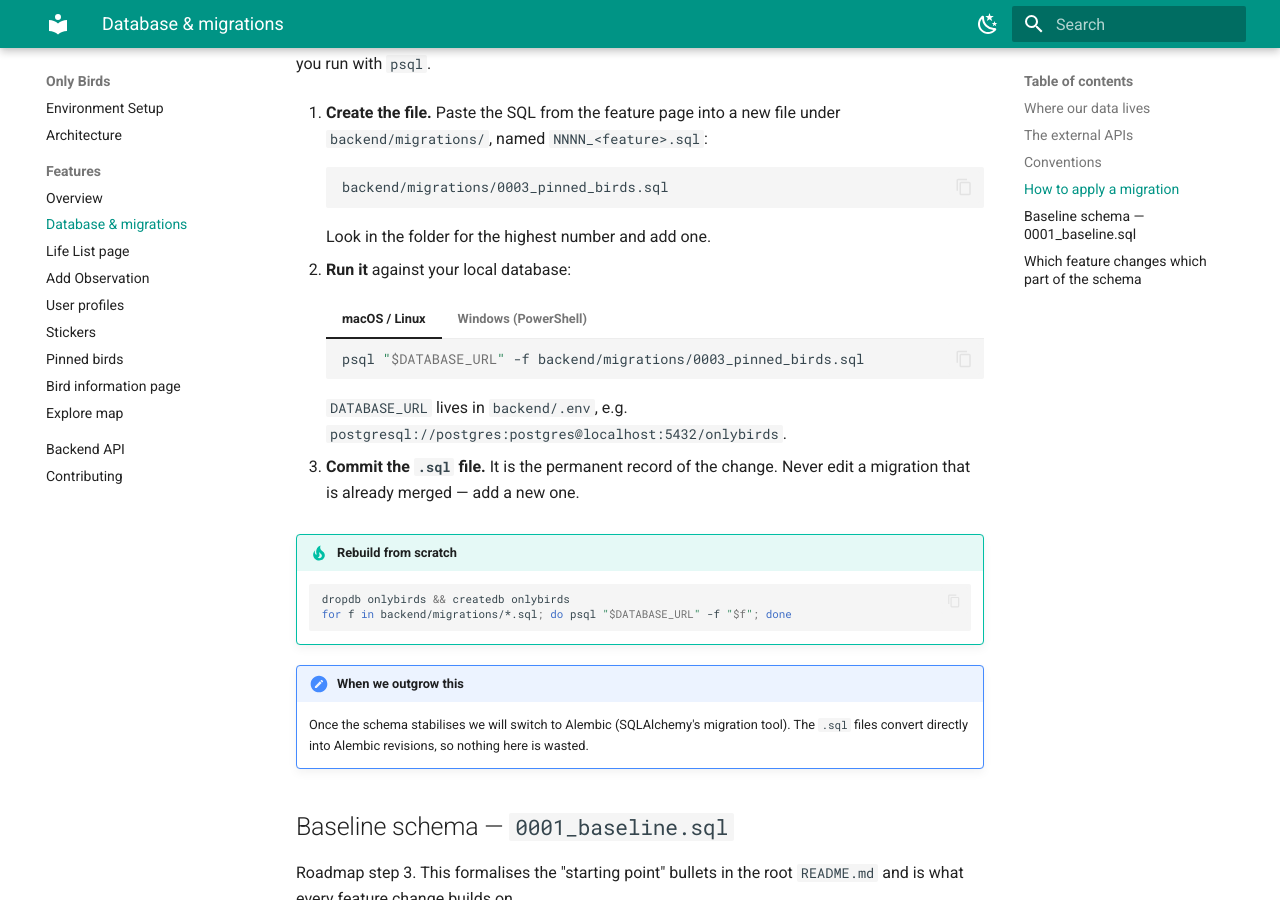
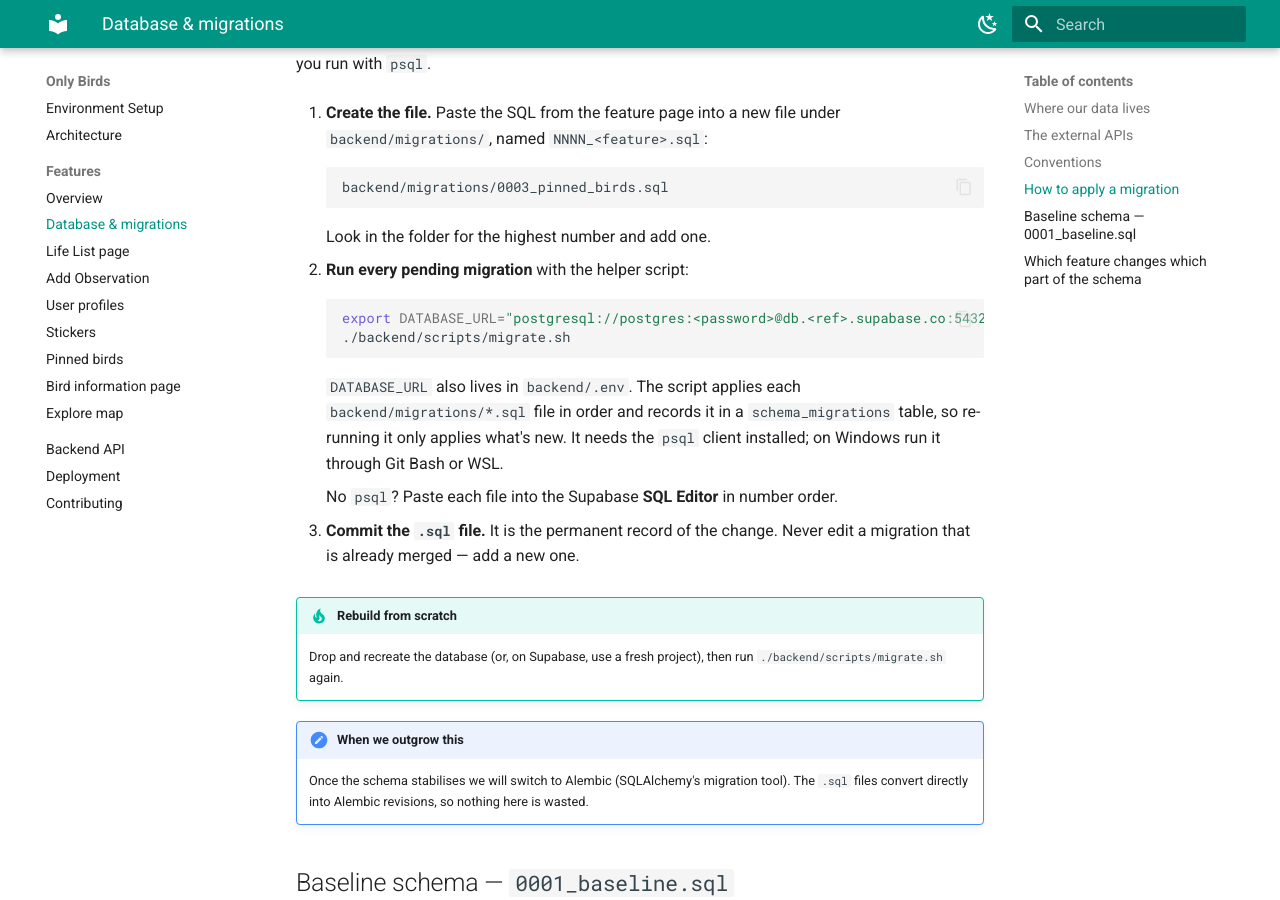
Before and after one commit to caprisun178/OnlyBirds, an MkDocs documentation site: the page built from docs/features/database.md, in a window 1280 px wide and 900 px high, scrolled down 2141 px. Built offline with MkDocs 1.6.1 and Material for MkDocs 9.7.7, drawn with Linux system fonts in a browser that asks for light colours.

````diff
--- a/docs/features/database.md
+++ b/docs/features/database.md
@@ -66,31 +66,26 @@ numbered `.sql` file you run with `psql`.
 
     Look in the folder for the highest number and add one.
 
-2. **Run it** against your local database:
+2. **Run every pending migration** with the helper script:
 
-    === "macOS / Linux"
+    ```bash
+    export DATABASE_URL="postgresql://postgres:<password>@db.<ref>.supabase.co:5432/postgres"
+    ./backend/scripts/migrate.sh
+    ```
 
-        ```bash
-        psql "$DATABASE_URL" -f backend/migrations/0003_pinned_birds.sql
-        ```
+    `DATABASE_URL` also lives in `backend/.env`. The script applies each
+    `backend/migrations/*.sql` file in order and records it in a
+    `schema_migrations` table, so re-running it only applies what's new. It needs
+    the `psql` client installed; on Windows run it through Git Bash or WSL.
 
-    === "Windows (PowerShell)"
-
-        ```powershell
-        psql $env:DATABASE_URL -f backend/migrations/0003_pinned_birds.sql
-        ```
-
-    `DATABASE_URL` lives in `backend/.env`, e.g.
-    `postgresql://postgres:postgres@localhost:5432/onlybirds`.
+    No `psql`? Paste each file into the Supabase **SQL Editor** in number order.
 
 3. **Commit the `.sql` file.** It is the permanent record of the change. Never
    edit a migration that is already merged — add a new one.
 
 !!! tip "Rebuild from scratch"
-    ```bash
-    dropdb onlybirds && createdb onlybirds
-    for f in backend/migrations/*.sql; do psql "$DATABASE_URL" -f "$f"; done
-    ```
+    Drop and recreate the database (or, on Supabase, use a fresh project), then
+    run `./backend/scripts/migrate.sh` again.
 
 !!! note "When we outgrow this"
     Once the schema stabilises we will switch to Alembic (SQLAlchemy's migration
--- a/mkdocs.yml
+++ b/mkdocs.yml
@@ -51,4 +51,5 @@ nav:
       - Bird information page: features/bird-info.md
       - Explore map: features/explore-map.md
   - Backend API: backend.md
+  - Deployment: deployment.md
   - Contributing: contributing.md
````
Also changed, not shown: docs/deployment.md (added, +123 -0 lines), render.yaml (added, +26 -0 lines), 2 other files.
